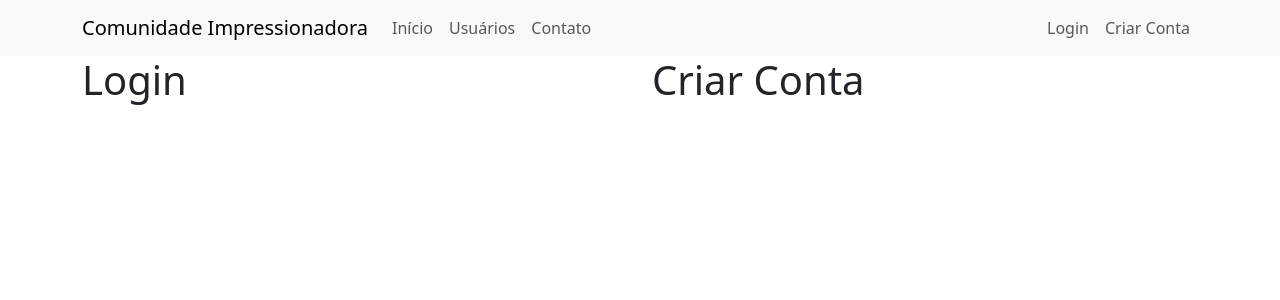
After one commit to Hugo-Hattori/Community_Website, a Flask app: page /login in a window 1280 px wide. The commit adds this page. Shown: the top 300 px of the page. Run offline with Flask 3, Linux system fonts and the light colour scheme.

Commit message:
creating "login" and "sign up"

```diff
--- a/main.py
+++ b/main.py
@@ -19,5 +19,10 @@ def usuarios():
     return render_template('usuarios.html', lista_usuarios=lista_usuarios)
 
 
+@app.route('/login')
+def login():
+    return render_template('login.html')
+
+
 if __name__ == '__main__':
     app.run(debug=True)
--- /dev/null
+++ b/templates/login.html
@@ -0,0 +1,15 @@
+{% extends 'base.html' %}
+
+
+{% block body %}
+    <div class="container">
+        <div class="row">
+            <div class="col">
+                <h1> Login </h1>
+            </div>
+            <div class="col">
+                <h1> Criar Conta </h1>
+            </div>
+        </div>
+    </div>
+{% endblock %}
--- a/templates/navbar.html
+++ b/templates/navbar.html
@@ -15,10 +15,10 @@
       </ul>
       <ul class="d-flex navbar-nav">
         <li class="nav-item">
-          <a class="nav-link" href="#">Login</a>
+          <a class="nav-link" href="{{ url_for('login') }}">Login</a>
         </li>
         <li class="nav-item">
-          <a class="nav-link" href="#">Criar Conta</a>
+          <a class="nav-link" href="{{ url_for('login') }}">Criar Conta</a>
         </li>
       </ul>
     </div>
```
